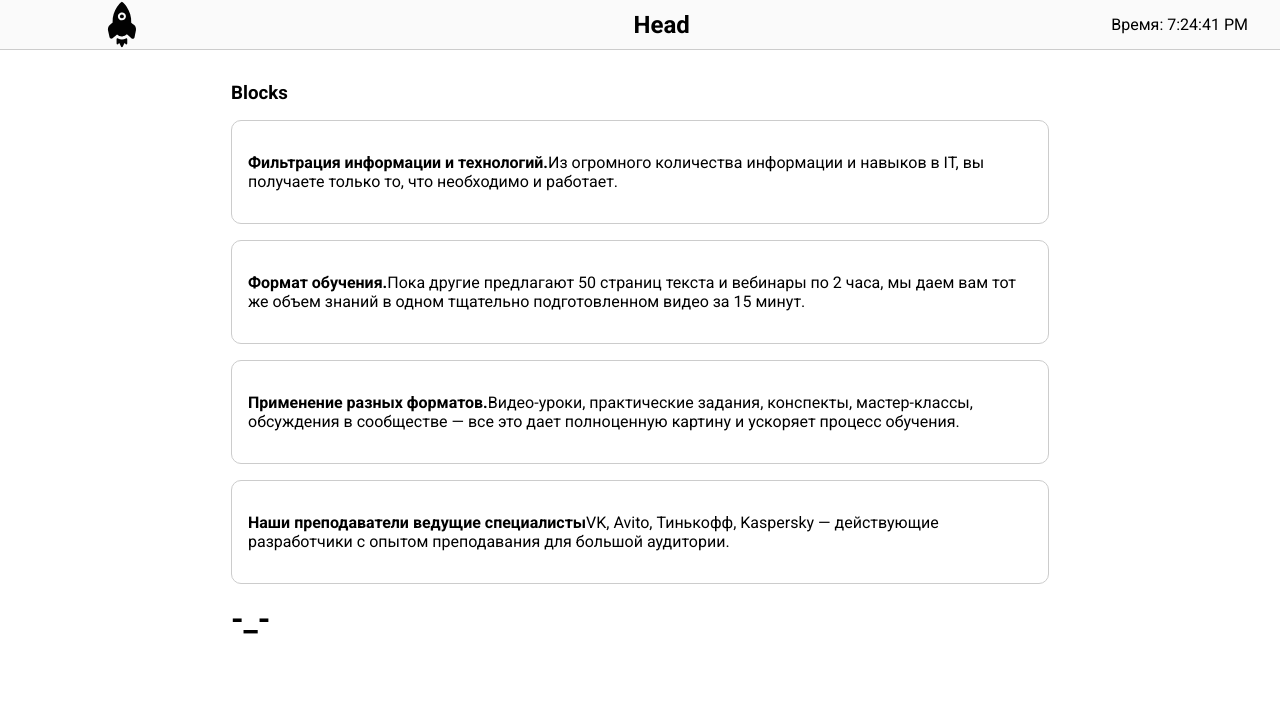
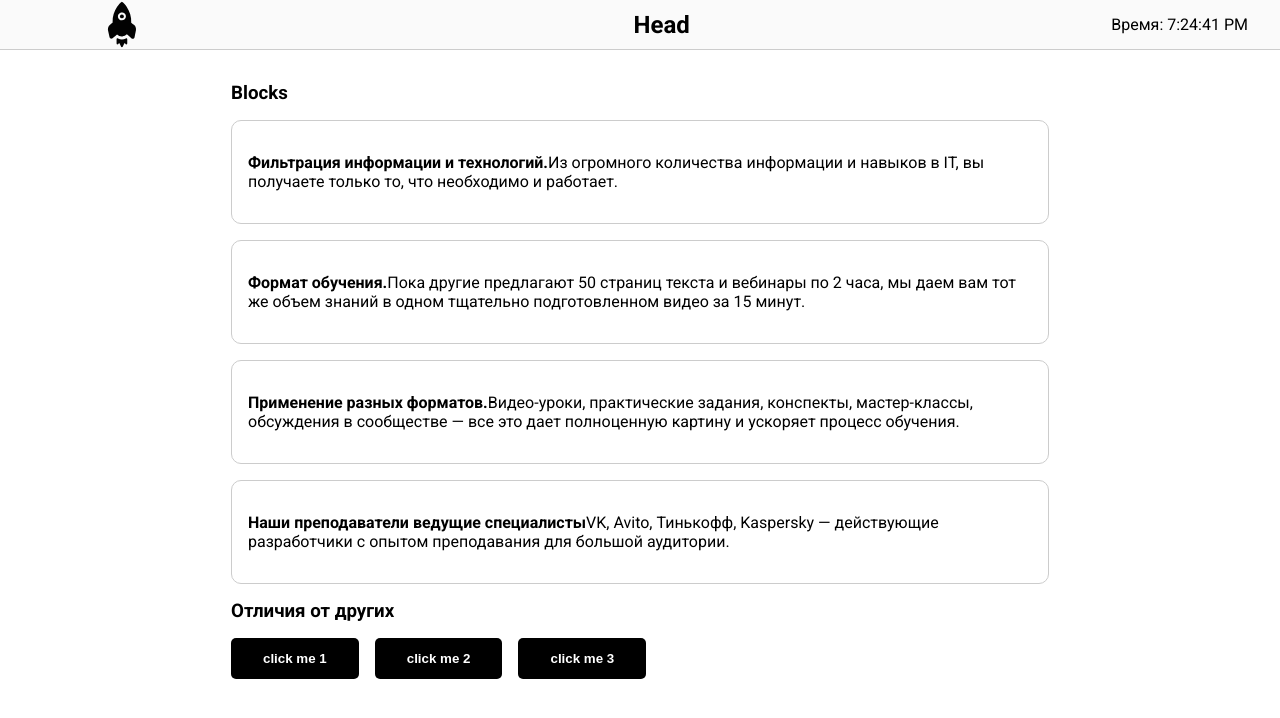
Before and after one commit to RainbowEclipsee/01-react-basic-start, a React (Vite) app: page / in a window 1280 px wide. Shown: the top 718 px of the page. Built offline with nearby package versions, Linux system fonts and the light colour scheme.

Commit message:
Added testing component - Button

```diff
--- a/src/App.jsx
+++ b/src/App.jsx
@@ -1,8 +1,14 @@
 import Header from './components/Header'
-import BlockItem from './components/BlockItem'
-import { blocks } from './data'
+import BlockItem from './components/BlockItem.jsx'
+import Button from './components/Button/Button.jsx'
+import { blocks, differences} from './data'
 
 function App() {
+
+  function handleClick(differences) {
+    console.log('Button clicked: ', differences)
+  }
+
   return (
     <div>
       <Header />
@@ -12,13 +18,21 @@ function App() {
           <h3>Blocks</h3>
 
           <ul>
-          <BlockItem {...blocks[0]}/>
-          <BlockItem {...blocks[1]}/>
-          <BlockItem {...blocks[2]}/>
-          <BlockItem title={blocks[3].title} description={blocks[3].description}/>
+            <BlockItem {...blocks[0]} />
+            <BlockItem {...blocks[1]} />
+            <BlockItem {...blocks[2]} />
+            <BlockItem
+              title={blocks[3].title}
+              description={blocks[3].description}
+            />
           </ul>
         </section>
-        <h1>-_-</h1>
+        <section>
+          <h3>Отличия от других</h3>
+          <Button btnClick={() => handleClick(differences.way)}>click me 1</Button>
+          <Button btnClick={() => handleClick(differences.easy)}>click me 2</Button>
+          <Button btnClick={() => handleClick(differences.program)}>click me 3</Button>
+        </section>
       </main>
     </div>
   )
--- /dev/null
+++ b/src/components/Button/Button.css
@@ -0,0 +1,18 @@
+.button {
+  padding: 0.8rem 2rem;
+  border: none;
+  border-radius: 5px;
+  cursor: pointer;
+  transition: all 0.3s;
+  font-weight: bold;
+  margin-right: 1rem;
+}
+
+.button:hover {
+  opacity: 0.8;
+}
+
+.button.active {
+  background:  #000000;
+  color: #fff;
+}
--- /dev/null
+++ b/src/components/Button/Button.jsx
@@ -0,0 +1,11 @@
+import './Button.css'
+
+function Button({ children, btnClick }) {
+  return (
+    <button className="button active" onClick={btnClick}>
+      {children}
+    </button>
+  )
+}
+
+export default Button
```
